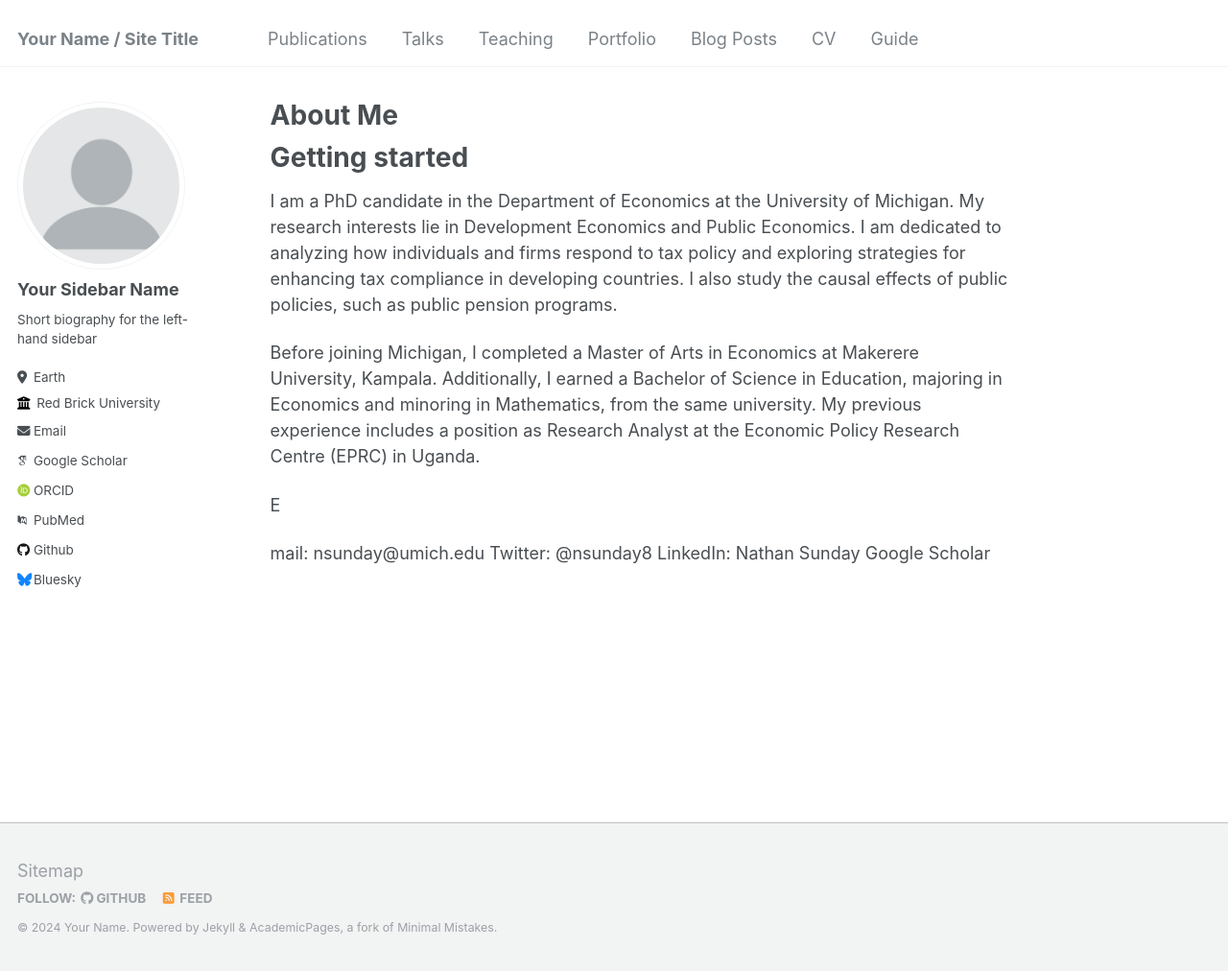
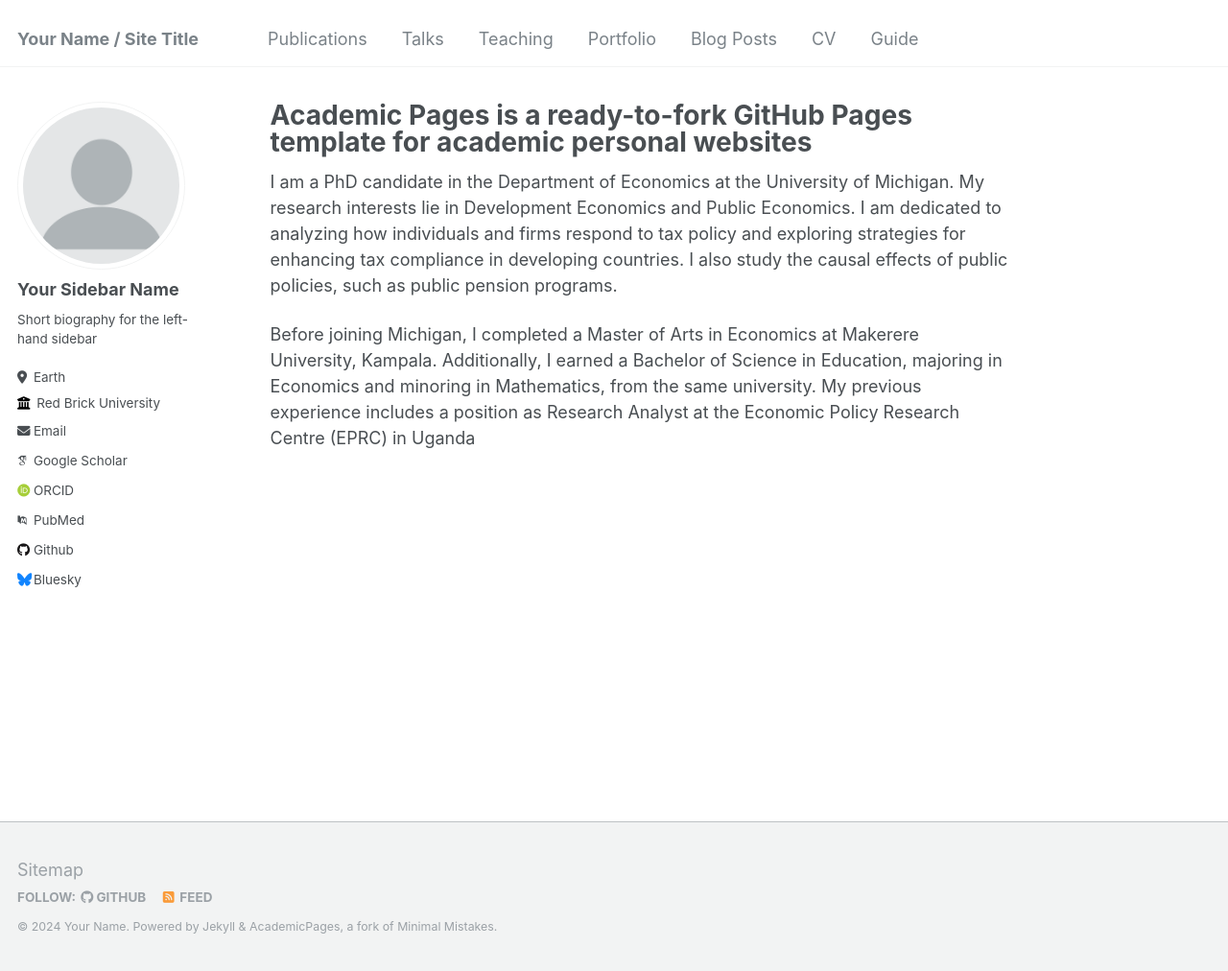
Before and after one commit to LizzyChikapa/nathan, a Jekyll site: the page built from _pages/about.md, in a window 1280 px wide and 1012 px high. Shown: the whole window at 96% size. Built offline with Jekyll 4.4.1, drawn with Linux system fonts in a browser that asks for light colours; some web fonts are replaced.

Commit message:
Update about.md

```diff
--- a/_pages/about.md
+++ b/_pages/about.md
@@ -1,27 +1,12 @@
 ---
 permalink: /
-title: "About Me"
+title: "Academic Pages is a ready-to-fork GitHub Pages template for academic personal websites"
 author_profile: true
 redirect_from:
   - /about/
   - /about.html
 ---
 
-
-
-
-Getting started
-======
-
-
 I am a PhD candidate in the Department of Economics at the University of Michigan. My research interests lie in Development Economics and Public Economics. I am dedicated to analyzing how individuals and firms respond to tax policy and exploring strategies for enhancing tax compliance in developing countries. I also study the causal effects of public policies, such as public pension programs.
 
-Before joining Michigan, I completed a Master of Arts in Economics at Makerere University, Kampala. Additionally, I earned a Bachelor of Science in Education, majoring in Economics and minoring in Mathematics, from the same university. My previous experience includes a position as Research Analyst at the Economic Policy Research Centre (EPRC) in Uganda.
-
-E
-
-
-mail: nsunday@umich.edu
-Twitter: @nsunday8
-LinkedIn: Nathan Sunday
-Google Scholar
+Before joining Michigan, I completed a Master of Arts in Economics at Makerere University, Kampala. Additionally, I earned a Bachelor of Science in Education, majoring in Economics and minoring in Mathematics, from the same university. My previous experience includes a position as Research Analyst at the Economic Policy Research Centre (EPRC) in Uganda
```
